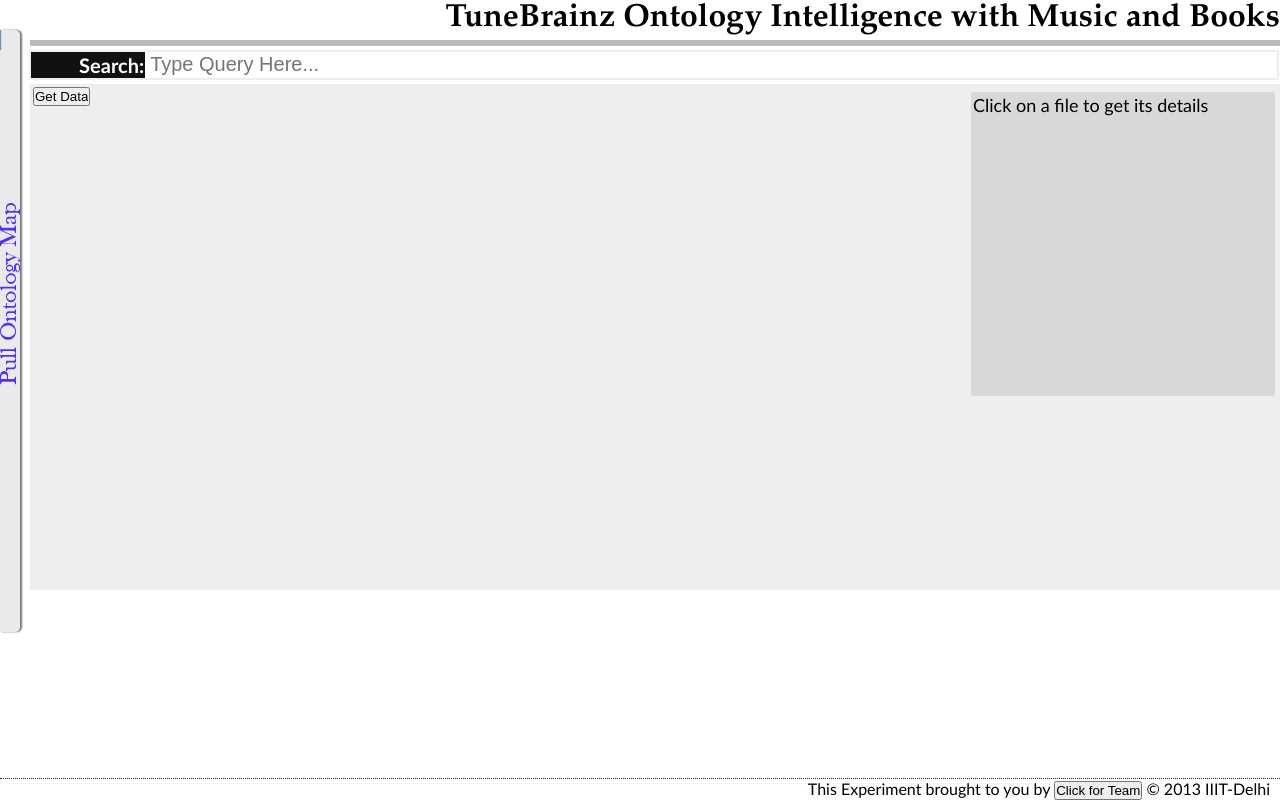
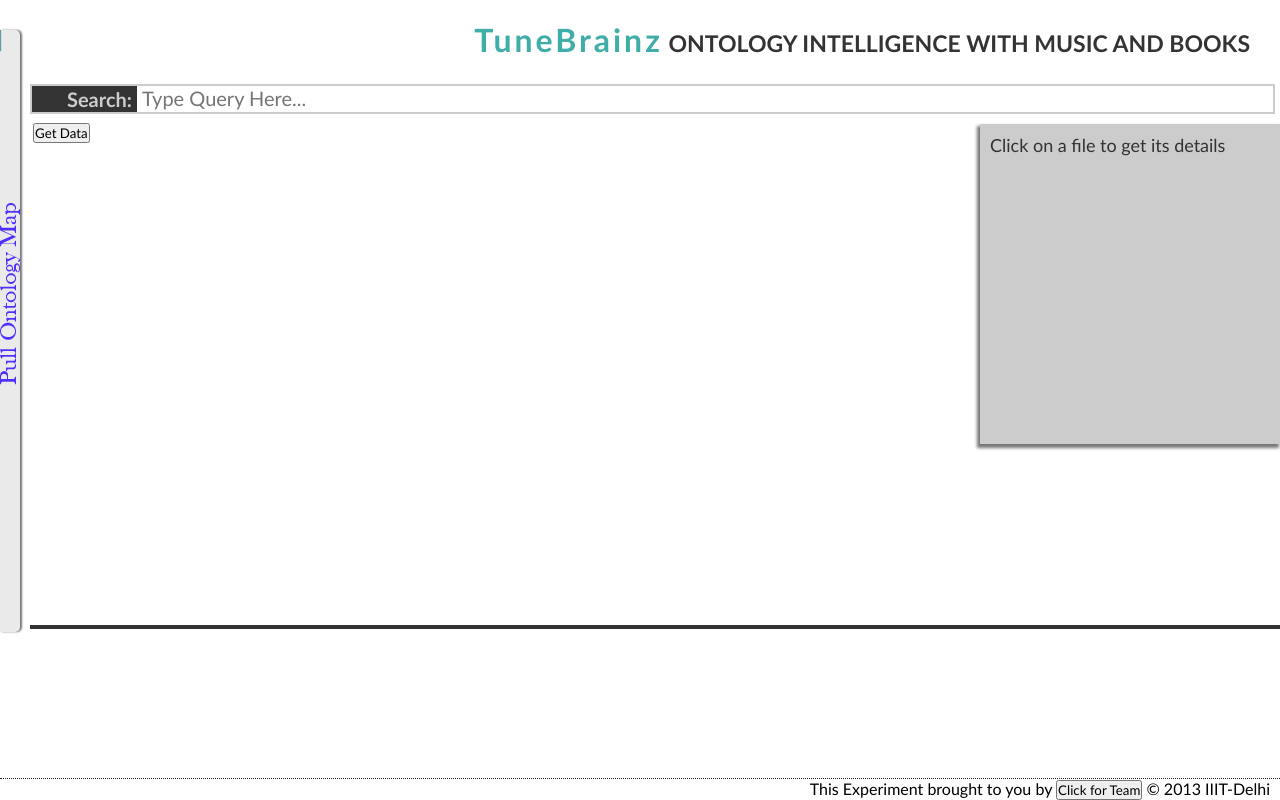
Before and after one commit to devs4v/TuneBrainz, a PHP site: page / in a window 1280 px wide. Run offline with PHP 8.4, Linux system fonts and the light colour scheme.

Commit message:
Styling Normalisation on stage, heading, search

```diff
--- a/main.css
+++ b/main.css
@@ -1,6 +1,7 @@
 *{
 	margin: 0;
 	padding: 0;
+	font-family: 'Trebuchet MS', Trebuchet, Verdana, sans-serif;
 }
 #left-overlay{
 	margin: 0;
@@ -35,12 +36,22 @@
 }
 #heading{
 	font-weight: bold;
-	font-size: 32px;
-	font-family: Palatino Linotype, Serif;
+	font-size: 23px;
+/*	font-family: Palatino Linotype, Serif;*/
 	text-align: right;
-	border-bottom: 6px solid #bbb;
-	padding-bottom: 2px;
+/*	border-bottom: 6px solid #bbb;*/
+	padding: 20px 30px 20px 0;
+	text-transform:uppercase;
+	color:#333;
 }
+
+.heading-head {
+	letter-spacing:3px;
+	font-size:32px;
+	color:#3fada8;
+	text-transform:capitalize;
+}
+
 #pullmap{
 	position: relative;
 	margin: 0;
@@ -112,23 +123,23 @@
 #searchBox{
 	padding: 0px;
 	margin: 0px;
-	margin-right: 2px;
-	border: 1px solid #eee;
-	box-shadow: 0 0 1px 1px #eee;
+	margin-right: 5px;
+	border: 2px solid #ccc;
+/*	box-shadow: 0 0 1px 1px #eee;*/
 	font-size: 20px;
-	font-family: verdana, sans-serif;
+/*	font-family: verdana, sans-serif;*/
 	font-weight: bold;
 }
 #searchBox-text{
-	background-color: #111;
-	color: #FFF;
-	padding: 1px;
+	background-color: #333;
+	color: #ccc;
+	padding: 1px 5px 1px 0;
 	margin: 0px;
-	width: 9%;
+	width: 100px;
 	float:left;
 	font-size: 20px;
 	text-align: right;
-	font-family: trebuchet ms;
+/*	font-family: trebuchet ms;*/
 }
 #searchInput{
 	background-color: #FFF;
@@ -140,28 +151,32 @@
 	border: none;
 	border-bottom: 2px solid white;
 }
-#searchInput:hover{
-	background-color: #E8E8E8;
+/*#searchInput:hover{*/
+#searchBox:hover {
+/*	background-color: #E8E8E8;
 	box-shadow: 0 0 1px 1px #E0E0E0;
-	border-bottom: 2px solid #111;
+	border-bottom: 2px solid #111;*/
+	border:2px solid #3fada8;
 }
 #stage{
-	background-color: #EEE;
+/*	background-color: #ccc;*/
 	margin-top: 5px;
-	padding: 3px;
+	padding: 3px 0px 3px 3px;
+	border-bottom:4px #333 solid;
 }
-
 #rightInfobox{
-	margin: 5px 2px 3px 3px;
-	padding: 2px;
+	margin: 2px 0px 3px 5px;
+	padding: 10px;
 	height: 300px;
-	width: 300px;
+	width:280px;
 	overflow: auto;
 	font-size: 18px;
 	font-family: trebuchet ms;
 	float: right;
-	background-color: #D8D8D8;
-	border-radius: 3px;
+	background-color: #ccc;
+	color:#333;
+/*	border-radius: 3px;*/
+	box-shadow: -2px 3px 3px 1px #777;
 }
 #receiver{
 	overflow: auto;
@@ -169,7 +184,7 @@
 }
 .blk{
 	float: left;
-	background-color: #F8F8F8;
+	background-color: #fdfdfd;
 	height: 150px;
 	width: 150px;
 	margin: 3px;
@@ -180,25 +195,27 @@
 	cursor: pointer;
 }
 .blk div{
-	background-color: #E8E8E8;
-	padding: 2px;
-	margin: 2px;
-	width: 140px;
+	background-color: #333;
+	color:#ccc;
+	padding: 2px 0px 2px 0px;
+	margin: 0px;
+	width: 151px;
 	position: absolute;
 	bottom: 2px;
 }
 .blk img{
 	width: 75px;
 	height: 75px;
-	margin-top: 5px;
+	margin-top: 25px;
 }
 .blk:hover{
-	background-color: #E0E0E0;
-	margin: 1px 5px 5px 1px;
-	box-shadow: 2px 2px 3px 3px #777;
+/*	background-color: #E0E0E0;*/
+	box-shadow: 1px 3px 3px 3px #777;
 }
 .blk:hover div{
-	background-color: #F8F8F8;
+/*	background-color: #F8F8F8;*/
+	background-color:#3fada8;
+	font-weight:bold;
 }
 
 #footer{
```
